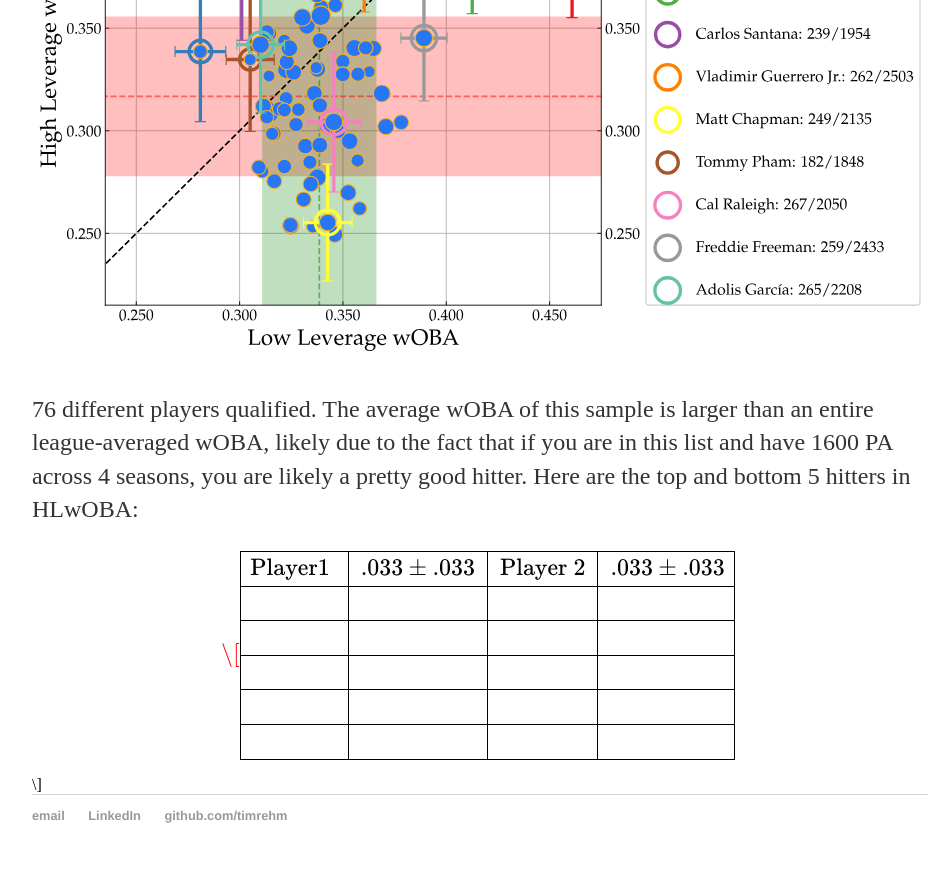
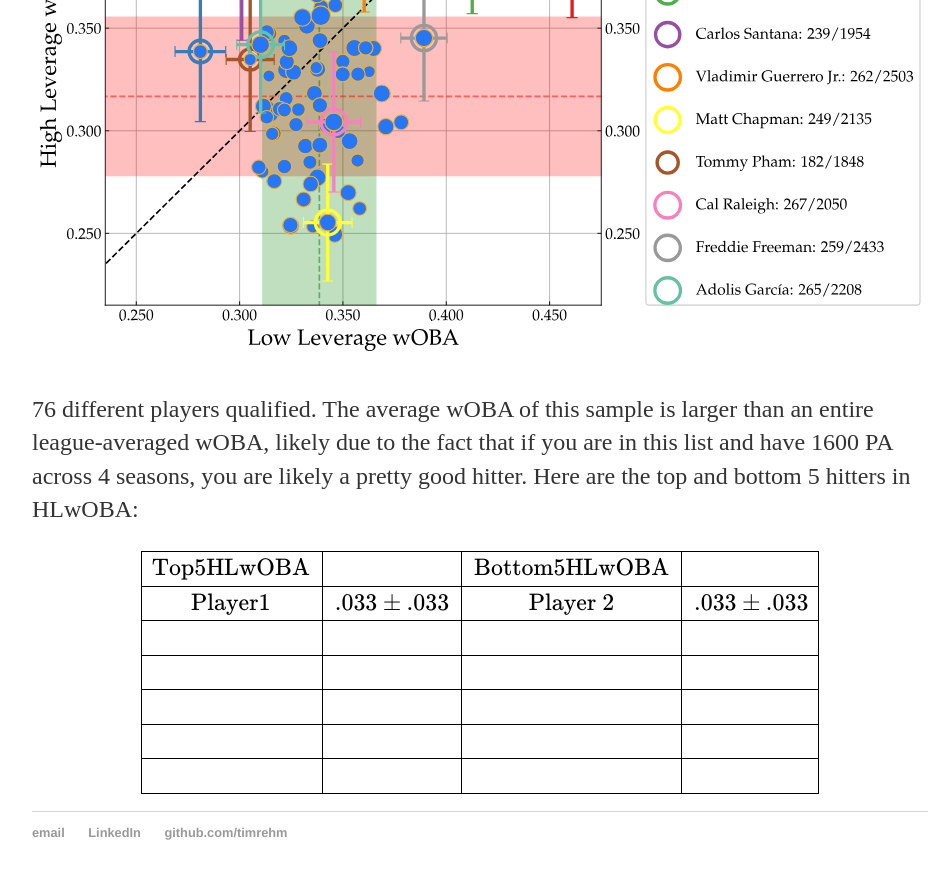
Before and after one commit to timrehm/timrehm.github.io, a Jekyll site: the page built from _posts/2026-5-24-leverage.md, in a window 1280 px wide and 900 px high, scrolled down 4871 px. Shown: the top 879 px of the window, without its empty margins (160-1112 px from the left). Built offline with Jekyll 4.4.1, drawn with Linux system fonts in a browser that asks for light colours.

Commit message:
Update 2026-5-24-leverage.md

```diff
--- a/_posts/2026-5-24-leverage.md
+++ b/_posts/2026-5-24-leverage.md
@@ -44,10 +44,12 @@ Colt Keith has the highest HLwOBA in this sample across 25 PA... a member of the
 76 different players qualified. The average wOBA of this sample is larger than an entire league-averaged wOBA, likely due to the fact that if you are in this list and have 1600 PA across 4 seasons, you are likely a pretty good hitter. Here are the top and bottom 5 hitters in HLwOBA:
 
 $$
-\Large \[
+\Large
 \begin{array}{|c|c|c|c|}
 \hline
-\textrm{Player1 }& .033\pm.033  & \textrm{Player 2} & .033\pm.033 \\
+\mathrm{Top 5 HLwOBA} & \ & \mathrm{Bottom 5 HLwOBA} & \ \\
+\hline
+\mathrm{Player1 }& .033\pm.033  & \textrm{Player 2} & .033\pm.033 \\
 \hline
  &  &  &  \\
 \hline
@@ -60,5 +62,4 @@ $$
  &  &  &  \\
 \hline
 \end{array}
-\]
 $$
```
